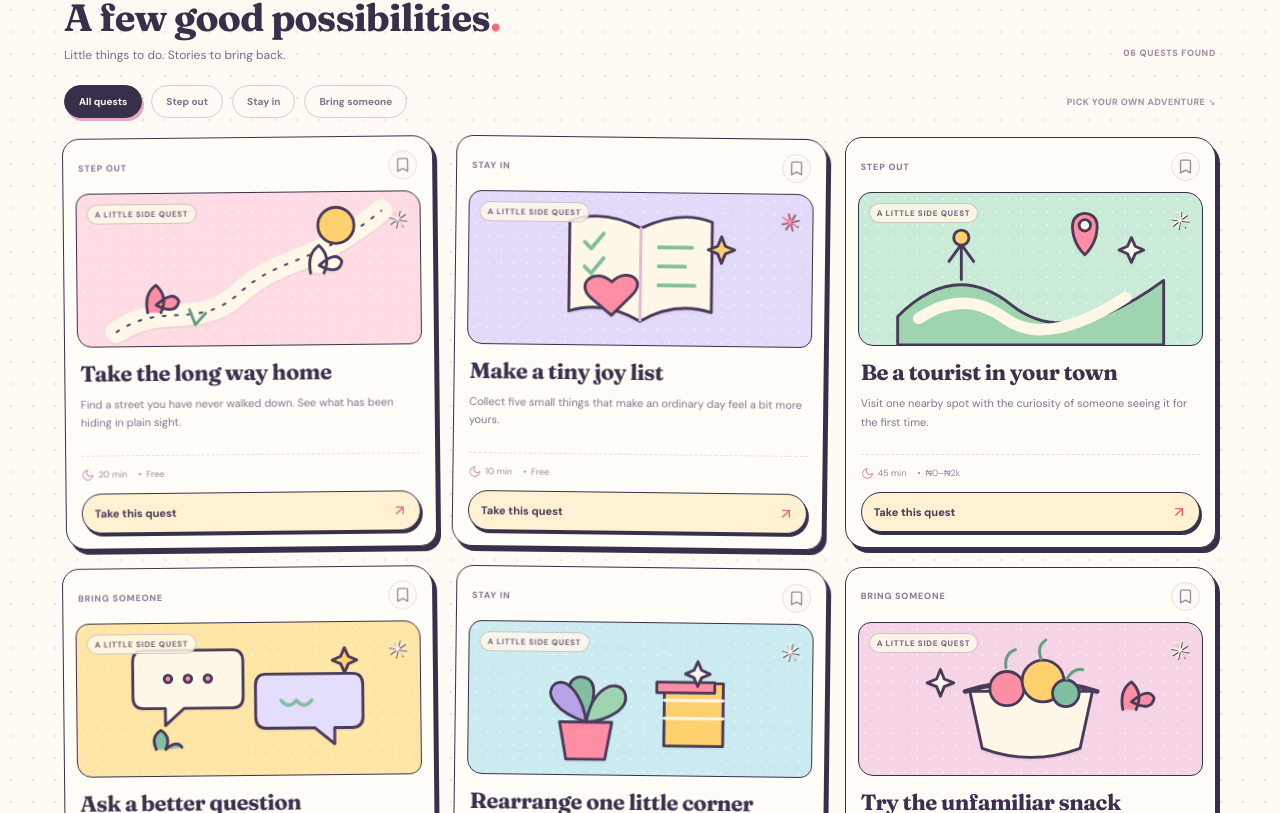
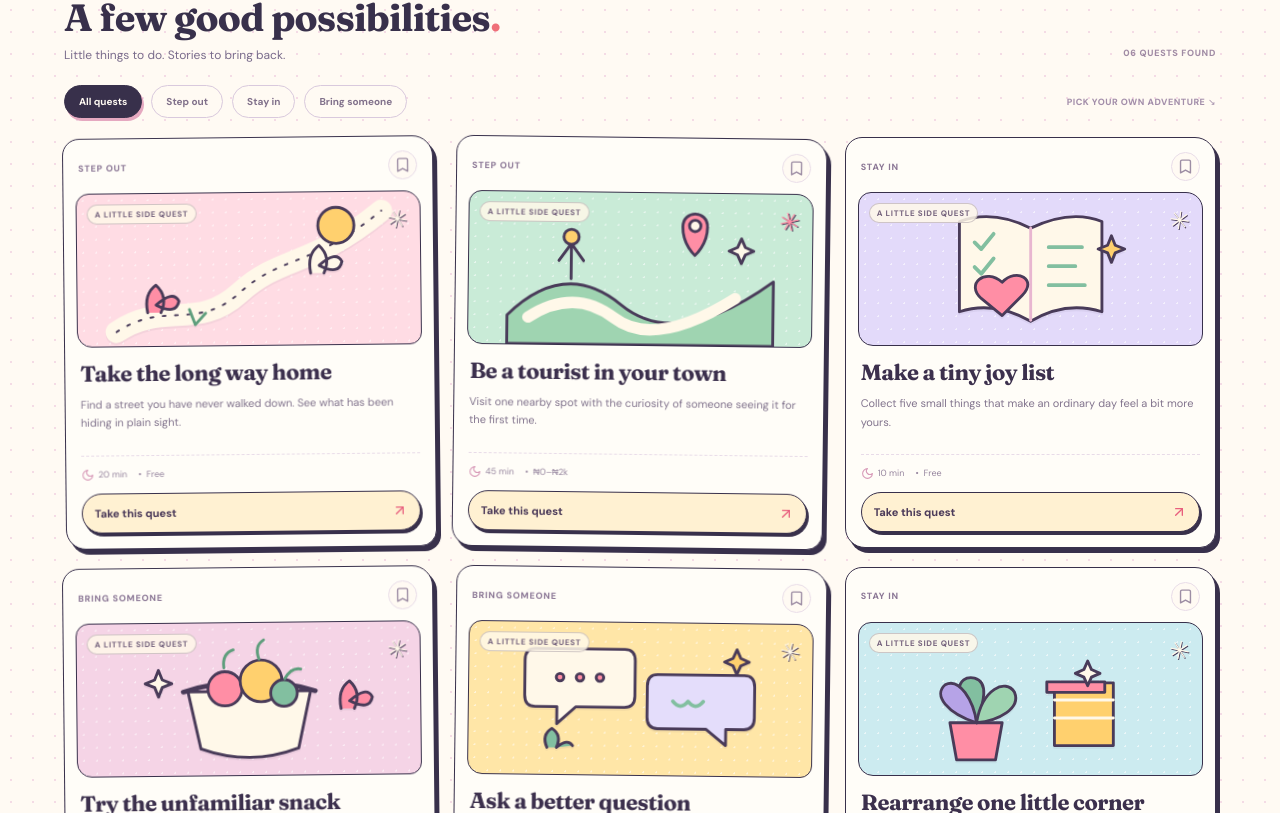
Before and after one commit to Wuraola-Adebisi/Side-Quest, a React (Vite) app: page / in a window 1280 px wide. Shown: the part 947-1760 px from the top of the page. Built offline with nearby package versions, Linux system fonts and the light colour scheme.

Commit message:
Make mood picker personalize quest suggestions

```diff
--- a/src/App.tsx
+++ b/src/App.tsx
@@ -36,8 +36,16 @@ export default function App() {
  const [done,setDone] = useState<number[]>([])
  const [active,setActive] = useState<Quest|null>(null)
  const [surprise,setSurprise] = useState(0)
+ const moodOrder: Record<string, number[]> = {
+  'A little curious': [1,3,2,6,4,5],
+  'Need fresh air': [1,3,6,4,2,5],
+  'Cozy mode': [2,5,4,6,1,3],
+  'With my people': [4,6,3,1,2,5],
+ }
  const visible = quests.filter(q => filter === 'All quests' || q.category === filter)
- const cards = surprise % 2 ? [...visible].reverse() : visible
+ const sorted = [...visible].sort((a,b) => moodOrder[mood].indexOf(a.id) - moodOrder[mood].indexOf(b.id))
+ const shift = sorted.length ? surprise % sorted.length : 0
+ const cards = shift ? [...sorted.slice(shift), ...sorted.slice(0,shift)] : sorted
  const archive = view === 'My journal' ? quests.filter(q => done.includes(q.id)) : quests.filter(q => saved.includes(q.id))
  const markDone = (id:number) => { setDone(old => old.includes(id) ? old : [...old,id]); setActive(null); setView('My journal') }
 
```
